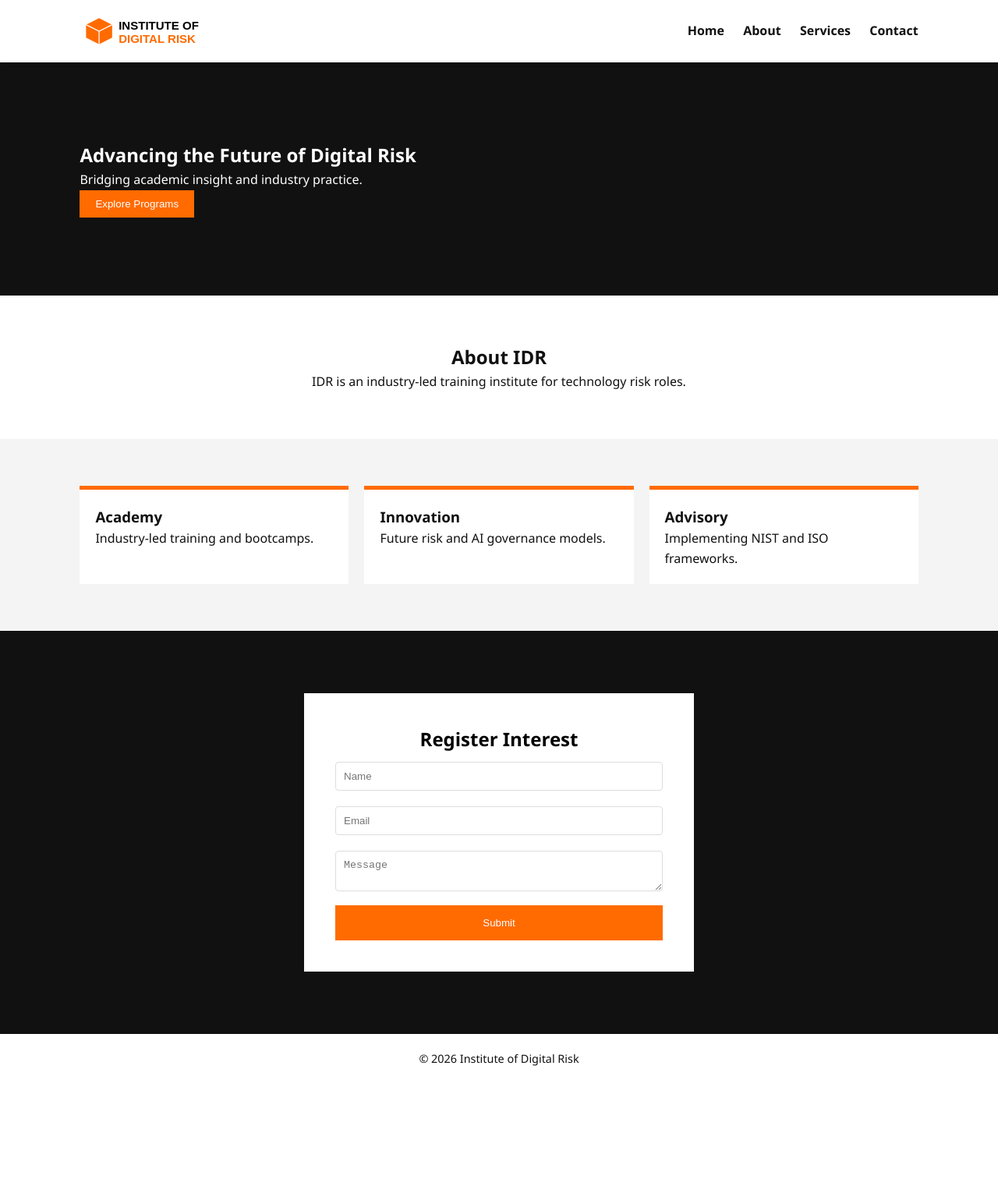
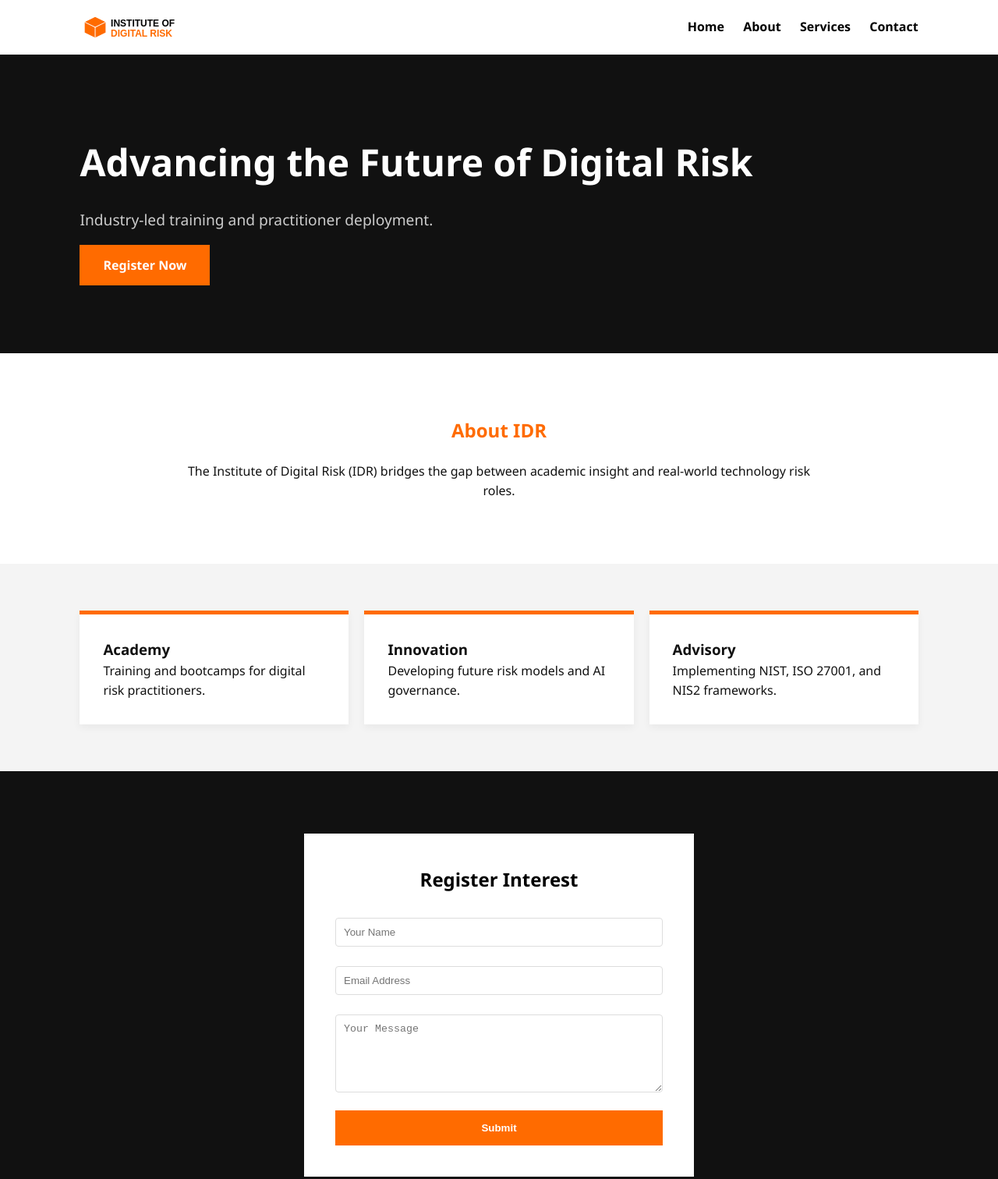
Before and after one commit to shradddha30/idr-institute, a plain HTML site: page idr-project/idr-final/index.html in a window 1280 px wide. Shown: the top 1512 px of the page at 78% size. Before the commit the page ends 1389 px from the top, so only its background shows below. Drawn offline with Linux system fonts and the light colour scheme.

Commit message:
Final submission: Content added and layout fixed

```diff
--- a/idr-project/idr-final/index.html
+++ b/idr-project/idr-final/index.html
@@ -7,59 +7,58 @@
     <link rel="stylesheet" href="style.css">
 </head>
 <body>
-    <header class="navbar">
-        <img src="logo.svg" alt="IDR Logo" class="nav-logo" style="height: 50px;">
+    <header class="navbar" style="background: white; padding: 15px 8%; display: flex; justify-content: space-between; align-items: center; box-shadow: 0 2px 5px rgba(0,0,0,0.1); position: sticky; top: 0;">
+        <img src="logo.svg" alt="IDR Logo" style="height: 40px;">
         <nav>
-            <a href="#hero">Home</a>
-            <a href="#about">About</a>
-            <a href="#services">Services</a>
-            <a href="#contact">Contact</a>
+            <a href="#hero" style="margin-left: 20px; text-decoration: none; color: black; font-weight: bold;">Home</a>
+            <a href="#about" style="margin-left: 20px; text-decoration: none; color: black; font-weight: bold;">About</a>
+            <a href="#services" style="margin-left: 20px; text-decoration: none; color: black; font-weight: bold;">Services</a>
+            <a href="#contact" style="margin-left: 20px; text-decoration: none; color: black; font-weight: bold;">Contact</a>
         </nav>
     </header>
 
     <main>
-        <section id="hero" style="background: #111; color: #fff; padding: 100px 8%;">
-            <h1>Advancing the Future of Digital Risk</h1>
-            <p>Bridging academic insight and industry practice.</p>
-            <button style="background: #FF6B00; color: white; padding: 10px 20px; border: none;">Explore Programs</button>
+        <section id="hero" style="background: #111; color: white; padding: 100px 8%;">
+            <h1 style="font-size: 3rem; margin-bottom: 20px;">Advancing the Future of Digital Risk</h1>
+            <p style="font-size: 1.2rem; margin-bottom: 30px; color: #ccc;">Industry-led training and practitioner deployment.</p>
+            <a href="#contact" style="background: #FF6B00; color: white; padding: 15px 30px; text-decoration: none; font-weight: bold;">Register Now</a>
         </section>
 
-        <section id="about" style="padding: 60px 8%; text-align: center;">
-            <h2>About IDR</h2>
-            <p>IDR is an industry-led training institute for technology risk roles.</p>
+        <section id="about" style="padding: 80px 8%; text-align: center; background: white;">
+            <h2 style="color: #FF6B00; margin-bottom: 20px;">About IDR</h2>
+            <p style="max-width: 800px; margin: 0 auto; line-height: 1.6;">The Institute of Digital Risk (IDR) bridges the gap between academic insight and real-world technology risk roles.</p>
         </section>
 
-        <section id="services" style="display: flex; gap: 20px; padding: 60px 8%; background: #f4f4f4;">
-            <div style="background: white; padding: 20px; border-top: 5px solid #FF6B00; flex: 1;">
+        <section id="services" style="display: grid; grid-template-columns: repeat(auto-fit, minmax(250px, 1fr)); gap: 20px; padding: 60px 8%; background: #f4f4f4;">
+            <div style="background: white; padding: 30px; border-top: 5px solid #FF6B00; box-shadow: 0 4px 10px rgba(0,0,0,0.05);">
                 <h3>Academy</h3>
-                <p>Industry-led training and bootcamps.</p>
+                <p>Training and bootcamps for digital risk practitioners.</p>
             </div>
-            <div style="background: white; padding: 20px; border-top: 5px solid #FF6B00; flex: 1;">
+            <div style="background: white; padding: 30px; border-top: 5px solid #FF6B00; box-shadow: 0 4px 10px rgba(0,0,0,0.05);">
                 <h3>Innovation</h3>
-                <p>Future risk and AI governance models.</p>
+                <p>Developing future risk models and AI governance.</p>
             </div>
-            <div style="background: white; padding: 20px; border-top: 5px solid #FF6B00; flex: 1;">
+            <div style="background: white; padding: 30px; border-top: 5px solid #FF6B00; box-shadow: 0 4px 10px rgba(0,0,0,0.05);">
                 <h3>Advisory</h3>
-                <p>Implementing NIST and ISO frameworks.</p>
+                <p>Implementing NIST, ISO 27001, and NIS2 frameworks.</p>
             </div>
         </section>
 
         <section id="contact" style="background: #111; color: white; padding: 80px 8%; text-align: center;">
             <div style="background: white; color: black; padding: 40px; max-width: 500px; margin: 0 auto;">
-                <h2>Register Interest</h2>
+                <h2 style="margin-bottom: 20px;">Register Interest</h2>
                 <form id="idr-form">
-                    <input type="text" placeholder="Name" required style="width: 100%; margin: 10px 0; padding: 10px;">
-                    <input type="email" placeholder="Email" required style="width: 100%; margin: 10px 0; padding: 10px;">
-                    <textarea placeholder="Message" style="width: 100%; margin: 10px 0; padding: 10px;"></textarea>
-                    <button type="submit" style="background: #FF6B00; color: white; width: 100%; padding: 15px; border: none;">Submit</button>
+                    <input type="text" placeholder="Your Name" required style="width: 100%; margin-bottom: 15px; padding: 10px; border: 1px solid #ddd;">
+                    <input type="email" placeholder="Email Address" required style="width: 100%; margin-bottom: 15px; padding: 10px; border: 1px solid #ddd;">
+                    <textarea placeholder="Your Message" style="width: 100%; margin-bottom: 15px; padding: 10px; border: 1px solid #ddd; height: 100px;"></textarea>
+                    <button type="submit" style="background: #FF6B00; color: white; border: none; padding: 15px; width: 100%; font-weight: bold; cursor: pointer;">Submit</button>
                 </form>
             </div>
         </section>
     </main>
 
-    <footer style="text-align: center; padding: 20px;">
+    <footer style="text-align: center; padding: 30px; background: white; border-top: 1px solid #eee;">
         <p>&copy; 2026 Institute of Digital Risk</p>
     </footer>
-    <script src="script.js"></script>
 </body>
 </html>
```
